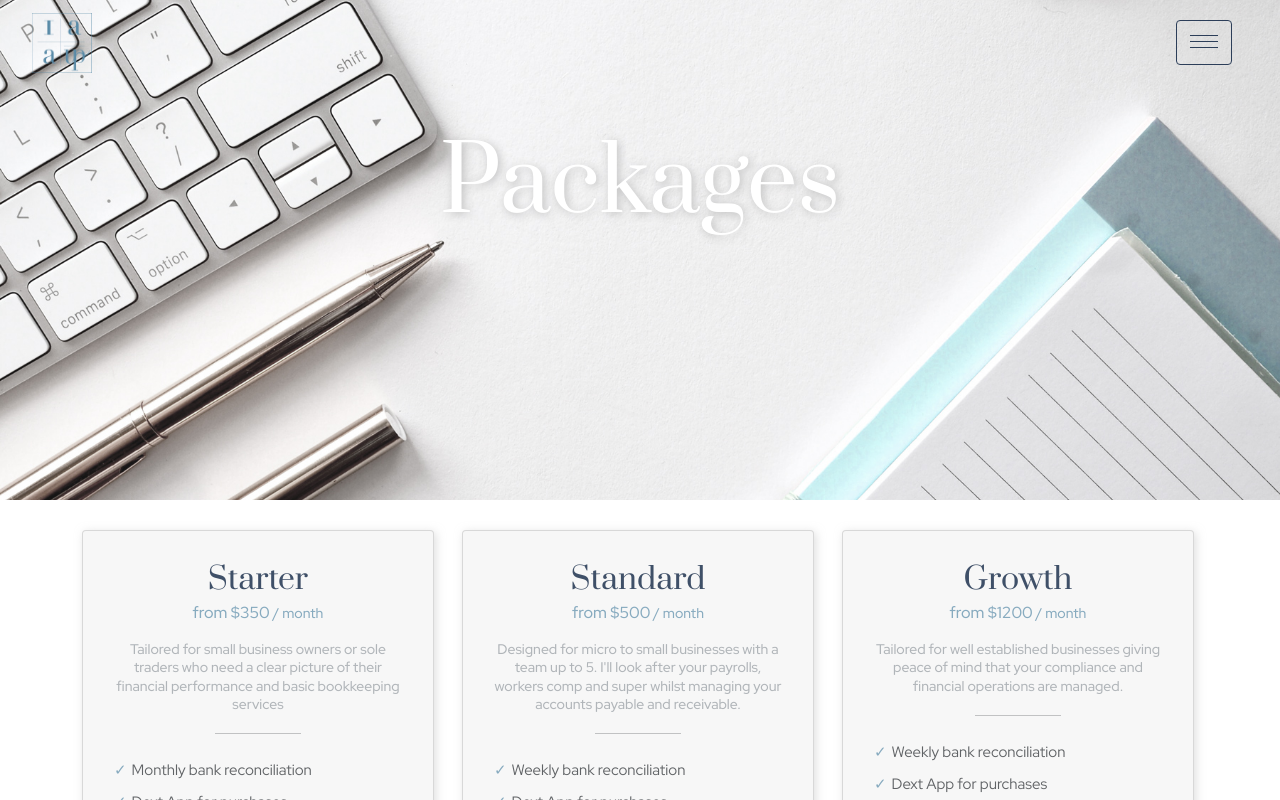
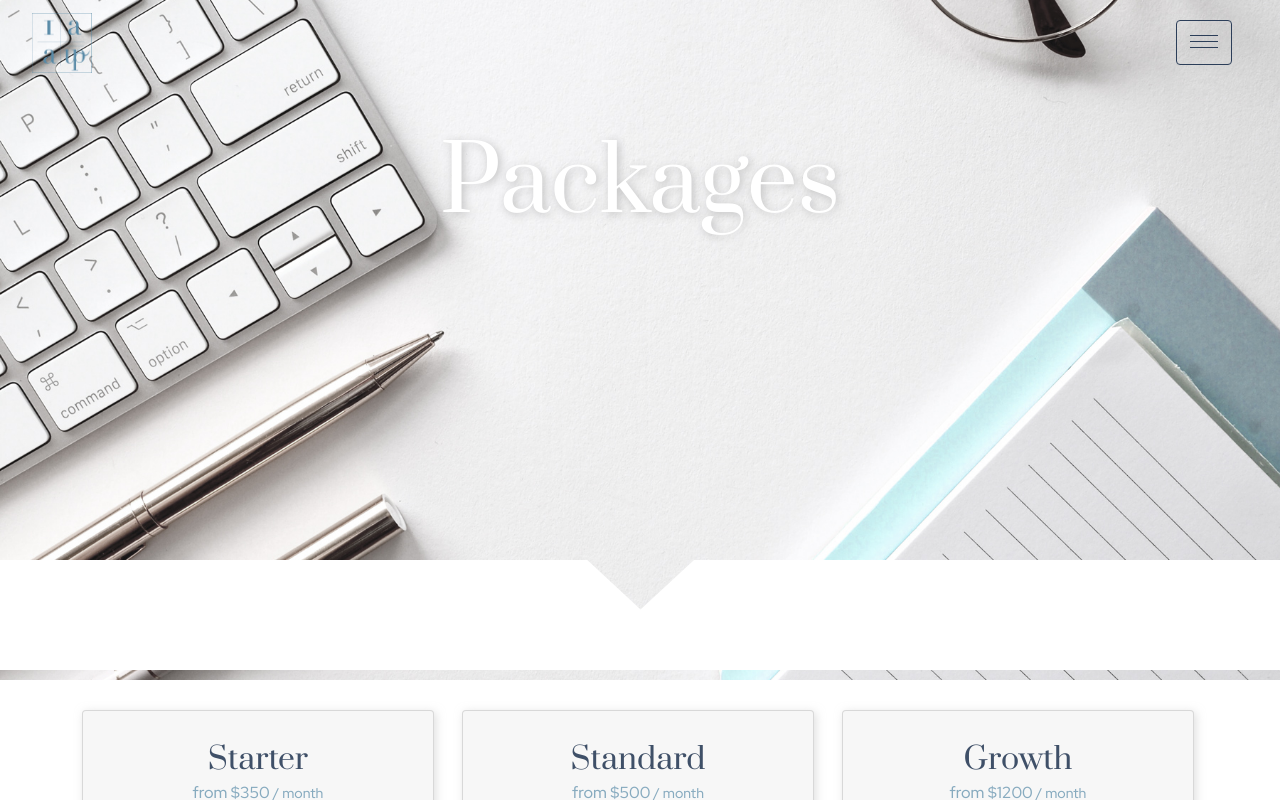
Before and after one commit to TreeLife8/italladdsup, a React (Vite) app: page /Packages in a window 1280 px wide. Shown: the top 800 px of the page. Built offline with nearby package versions, Linux system fonts and the light colour scheme.

Commit message:
Added a shape divider to the Package hero

```diff
--- a/src/components/ShapeDivider.css
+++ b/src/components/ShapeDivider.css
@@ -1,17 +1,15 @@
 .custom-shape-divider-bottom-1634265382 {
   position: absolute;
-  left: 0;
-  top: 550px;
   width: 100%;
   overflow: hidden;
   line-height: 0;
+  top: 70vh;
 }
-
 .custom-shape-divider-bottom-1634265382 svg {
   position: relative;
   display: block;
   width: calc(100% + 1.3px);
-  height: 150px;
+  height: 110px;
 }
 
 .custom-shape-divider-bottom-1634265382 .shape-fill {
--- a/src/components/packagePage/Packages.css
+++ b/src/components/packagePage/Packages.css
@@ -3,7 +3,7 @@
     center;
   background-size: cover;
   padding: 80px 0 0;
-  height: 500px;
+  height: 85vh;
   margin-bottom: 30px;
 }
 .Packages .heading {
@@ -14,9 +14,7 @@
   text-shadow: 2px 2px 10px rgb(192, 192, 192);
   color: white;
 }
-.Packages .custom-shape-divider-bottom-1634265382 {
-  top: 470px;
-}
+
 .Packages .custom-shape-divider-bottom-1634265382 .shape-fill {
   fill: #ffffff;
 }
--- a/src/components/packagePage/Packages.jsx
+++ b/src/components/packagePage/Packages.jsx
@@ -1,6 +1,7 @@
 import React from "react";
 import "./Packages.css";
 import XERO from "../images/XeroDevices.png";
+import ShapeDivider from "../ShapeDivider";
 // import AdvertiseBanner from "../homeDomains/AdvertiseBanner.js";
 // import Testimonials from "../Testimonials";
 // import desk from "../../images/IAAU - images - workdesk.png";
@@ -70,6 +71,7 @@ export default function Packages() {
     <div className="Packages">
       <div className="hero container-fluid">
         <h1 className="heading">Packages</h1>
+        <ShapeDivider />
       </div>
       <div className="container">
         <div className="row" data-aos="fade-up">
```
